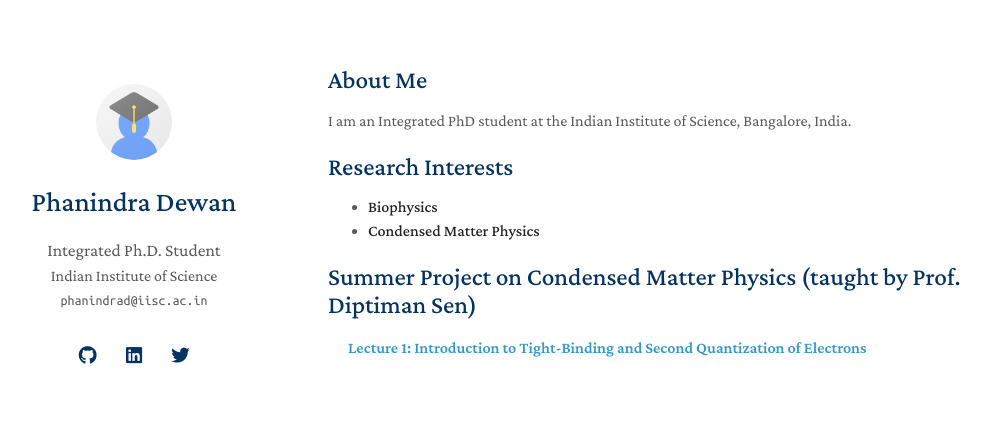
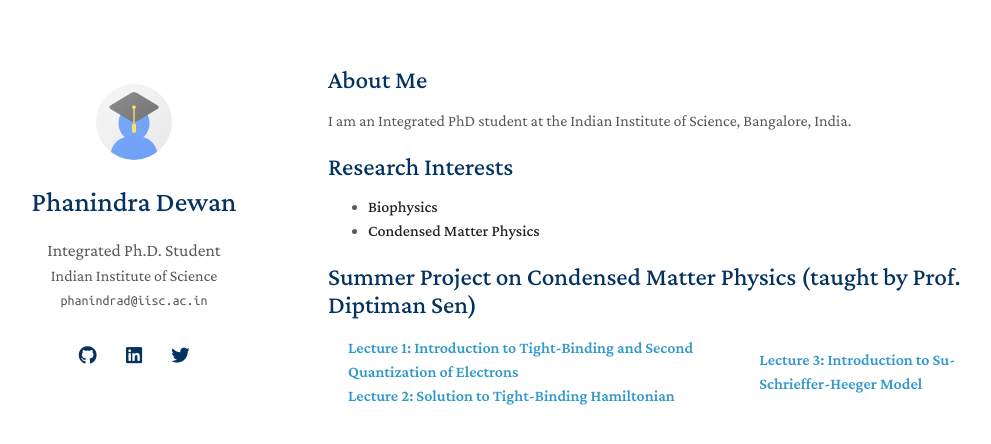
Before and after one commit to phannyd/phannyd.github.io, a Jekyll site: the page built from index.md, in a window 1280 px wide. Shown: the top 444 px of the page, without its empty margins (142-1133 px from the left). Built offline with Jekyll 4.4.1, drawn with Linux system fonts in a browser that asks for light colours; nearby versions of some CDN libraries; a style sheet for code colours, icons or effects is not loaded; our own code applies the rules of GitHub Pages for plain Markdown files.

Commit message:
Update publications.md

```diff
--- a/_includes/publications.md
+++ b/_includes/publications.md
@@ -8,7 +8,9 @@
 
   <div class="col-sm-9" style="position: relative;padding-right: 15px;padding-left: 20px;">
    <div class="title"><a href="{{ site.url }}/assets/files/CMP_Project_Lect_01.pdf">Lecture 1: Introduction to Tight-Binding and Second Quantization of Electrons</a></div>
+    <div class="title"><a href="{{ site.url }}/assets/files/CMP_Project_Lect_02.pdf">Lecture 2: Solution to Tight-Binding Hamiltonian</a></div>
   </div>
+    <div class="title"><a href="{{ site.url }}/assets/files/CMP_Project_Lect_03.pdf">Lecture 3: Introduction to Su-Schrieffer-Heeger Model</a></div>
 </div>
 </li>
 
```
